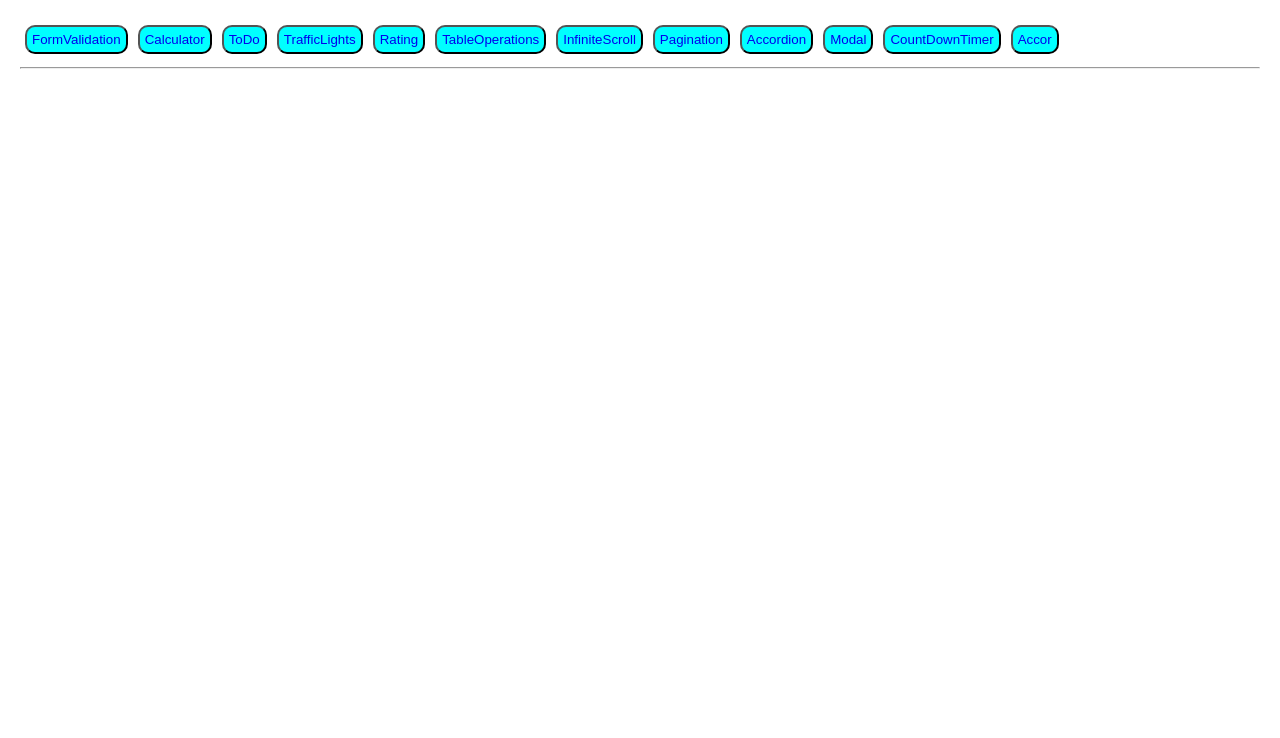
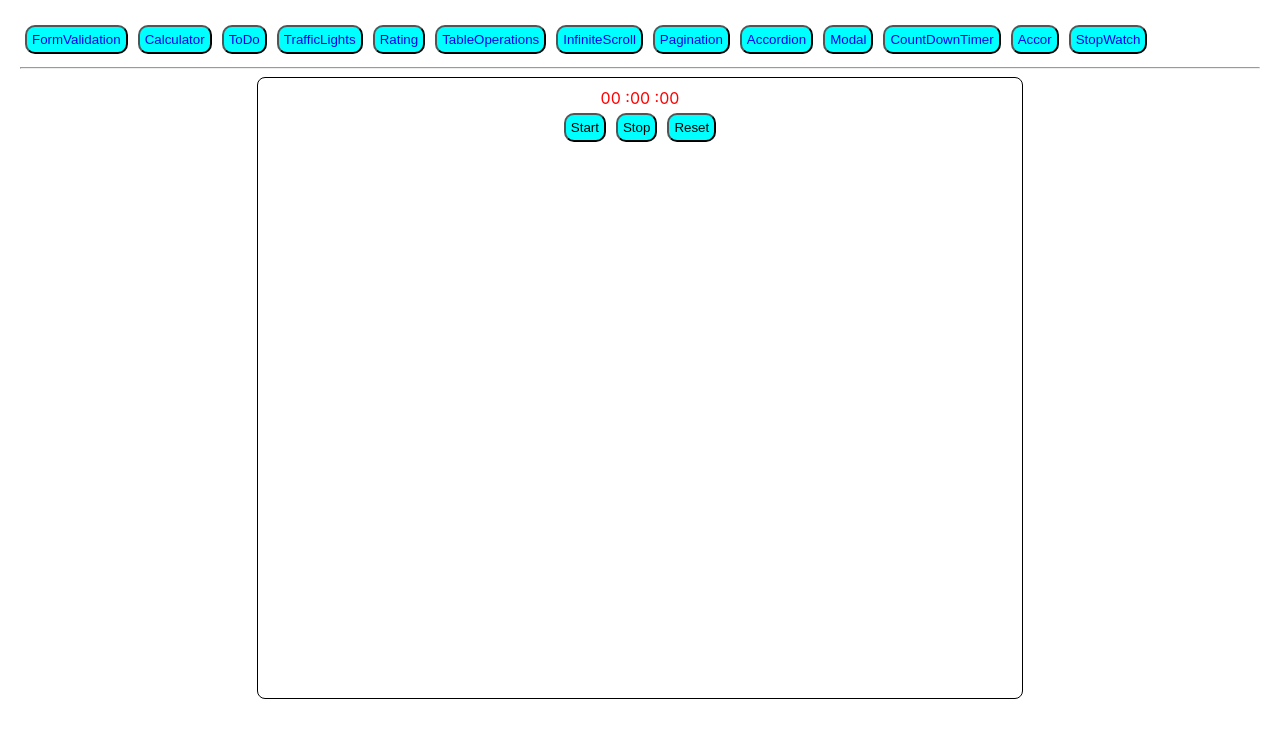
Before and after one commit to mohandand/react-apps-poc, a React (Create React App) app in the folder react-apps/: page /stopwatch in a window 1280 px wide. Shown: the top 738 px of the page. Built offline with nearby package versions, Linux system fonts and the light colour scheme.

Commit message:
stop watch

```diff
--- a/react-apps/src/App.js
+++ b/react-apps/src/App.js
@@ -12,6 +12,7 @@ import Accordion from './components/accordion/Accordion';
 import Modal from './components/modal/Modal'
 import CountDownTimer from './components/countdown/CountDownTimer';
 import AccorItem from './components/accor/AccorItem';
+import StopWatch from './components/stopwatch/StopWatch';
 const App = () => {
   return (
     <Router>
@@ -52,6 +53,9 @@ const App = () => {
             <button>
               <Link className="link-button" to="/accor">Accor</Link>
             </button>
+            <button>
+              <Link className="link-button" to="/stopwatch">StopWatch</Link>
+            </button>
         <hr />
         <Routes>
         <Route path="/formvalidation" element={<FormValidation />} />
@@ -66,6 +70,7 @@ const App = () => {
           <Route path="/modal" element={<Modal />} />
           <Route path="/countdowntimer" element={<CountDownTimer />} />
           <Route path="/accor" element={<AccorItem />} />
+          <Route path="/stopwatch" element={<StopWatch />} />
         </Routes>
       </div>
     </Router>
--- a/react-apps/src/components/stopwatch/StopWatch.js
+++ b/react-apps/src/components/stopwatch/StopWatch.js
@@ -6,30 +6,33 @@ export default function StopWatch(){
 
     useEffect(() => {
         let interval;
-        if(start){
-            interval = setInterval(() => (setTime((prevTime) => {prevTime + 1})), 10);
+        if (start) {
+          interval = setInterval(() => {
+            setTime((prevTime) => prevTime + 1);
+          }, 10);
+        } else if (!start) {
+          clearInterval(interval);
         }
-        if(!start){
-            clearInterval(interval)
-        }
-    }, [start])
+        return () => clearInterval(interval);
+      }, [start]);
 
-     // Hours calculation
-  const hours = Math.floor(time / 60*60*100);
+   // Hours calculation
+   const hours = Math.floor(time / (60*60*100));
 
-  // Minutes calculation
-  const minutes = Math.floor((time %  60*60*100) / 60 * 100);
+   // Minutes calculation
+   const minutes = Math.floor((time % (60*60*100)) / (60*100));
 
-  // Seconds calculation
-  const seconds = Math.floor((time % 60* 100) / 100);
+   // Seconds calculation
+   const seconds = Math.floor((time % (60*100)) / 100);
 
-  // Milliseconds calculation
-  const milliseconds = time % 100;
+   // Milliseconds calculation
+   const milliseconds = time % 100;
+
 
     return(
         <div className='container'>
          <div>
-            <span>{hours.toString().padStart(2,"0")}</span>
+            <span>{hours.toString().padStart(2,"0")} :</span>
             <span>{minutes.toString().padStart(2,"0")} :</span>
             <span>{seconds.toString().padStart(2,"0")}</span>
          </div>
```
